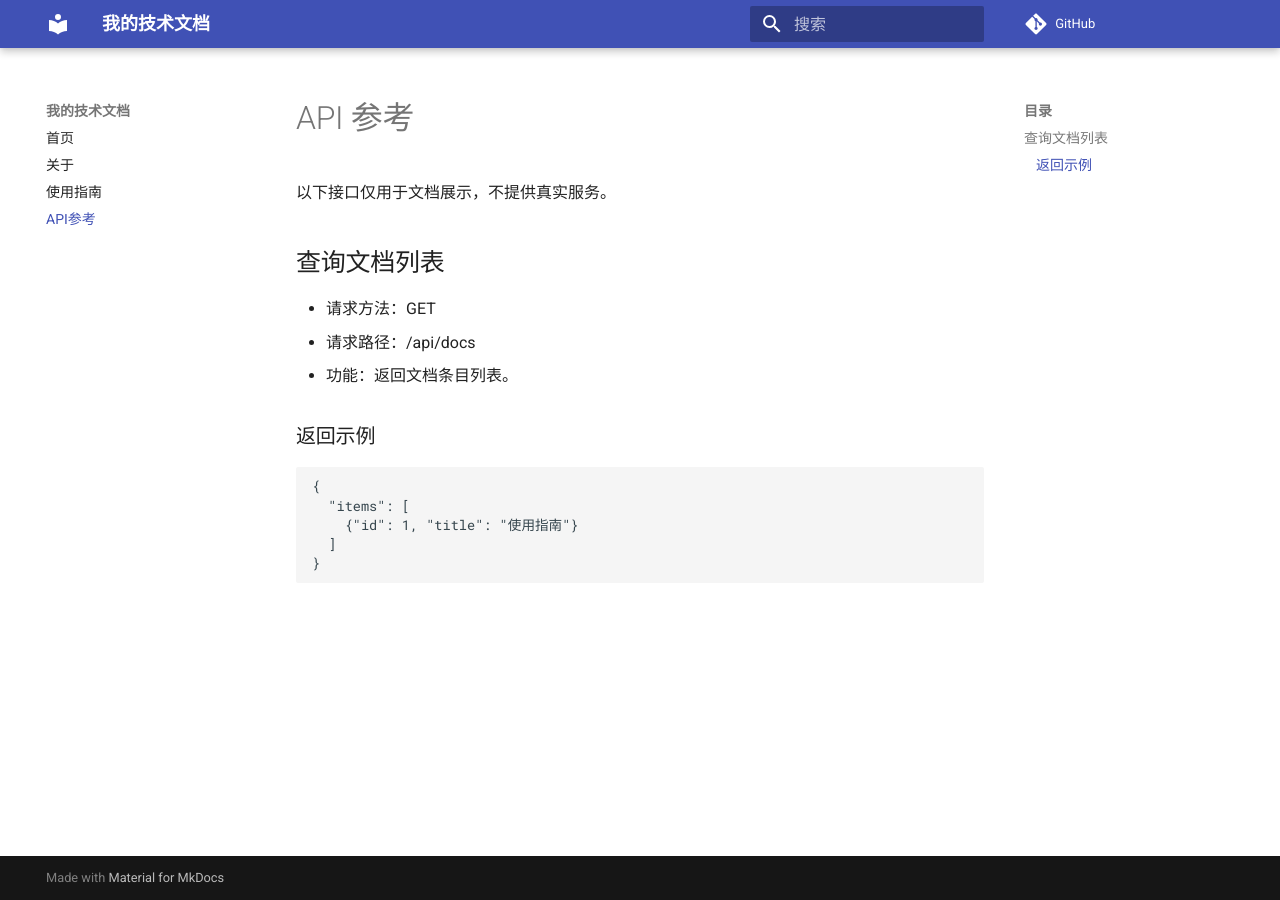
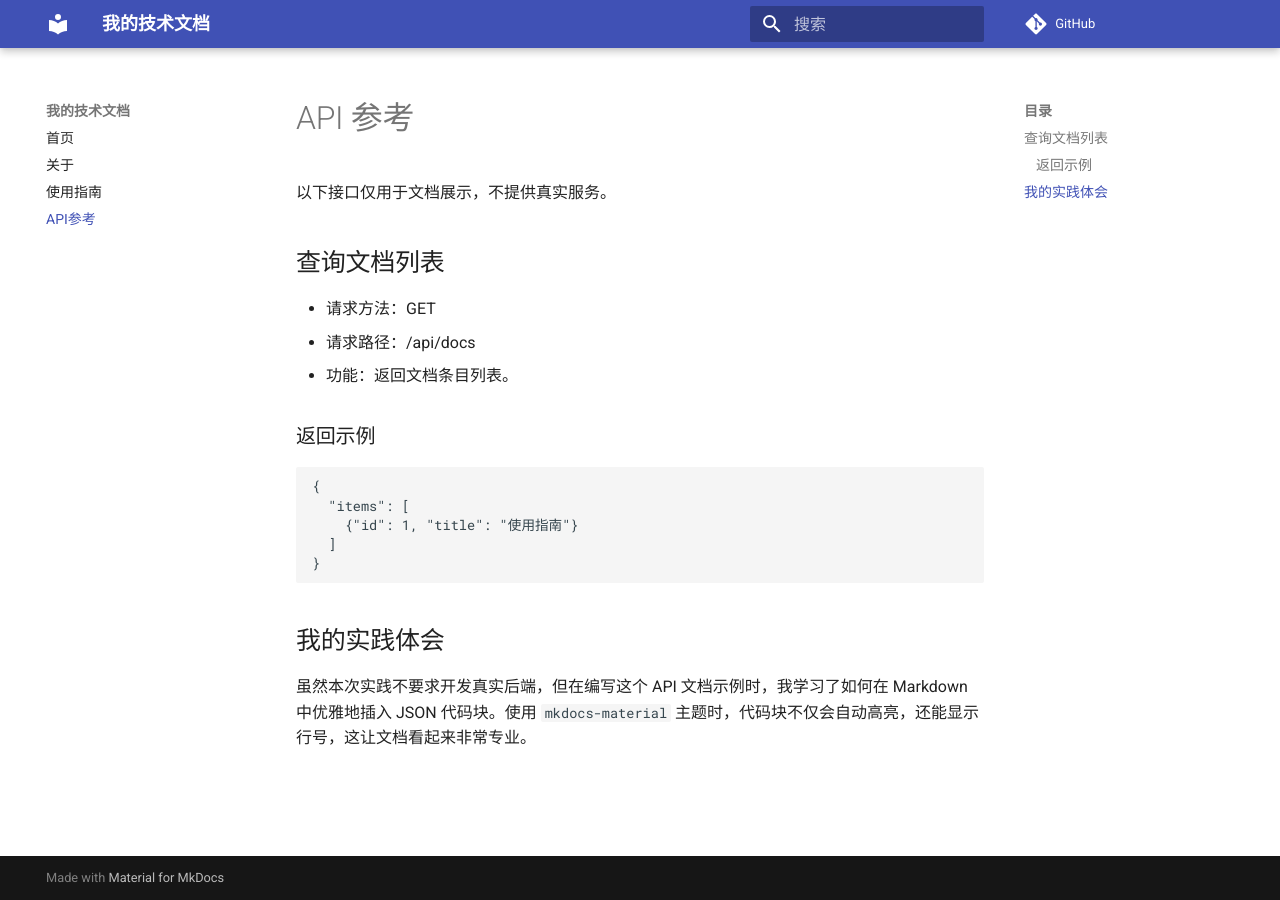
Before and after one commit to Wurnn/my-docs, an MkDocs documentation site: the page built from docs/api.md, in a window 1280 px wide. Built offline with MkDocs 1.6.1 and Material for MkDocs 9.7.7, drawn with Linux system fonts in a browser that asks for light colours; comment, search, counter and statistics services are not loaded.

Commit message:
Revise API documentation and add personal insights
Added a new section on personal experiences with Markdown formatting and JSON code blocks.

````diff
--- a/docs/api.md
+++ b/docs/api.md
@@ -17,3 +17,7 @@
   ]
 }
 ```
+
+## 我的实践体会
+
+虽然本次实践不要求开发真实后端，但在编写这个 API 文档示例时，我学习了如何在 Markdown 中优雅地插入 JSON 代码块。使用 `mkdocs-material` 主题时，代码块不仅会自动高亮，还能显示行号，这让文档看起来非常专业。
````
